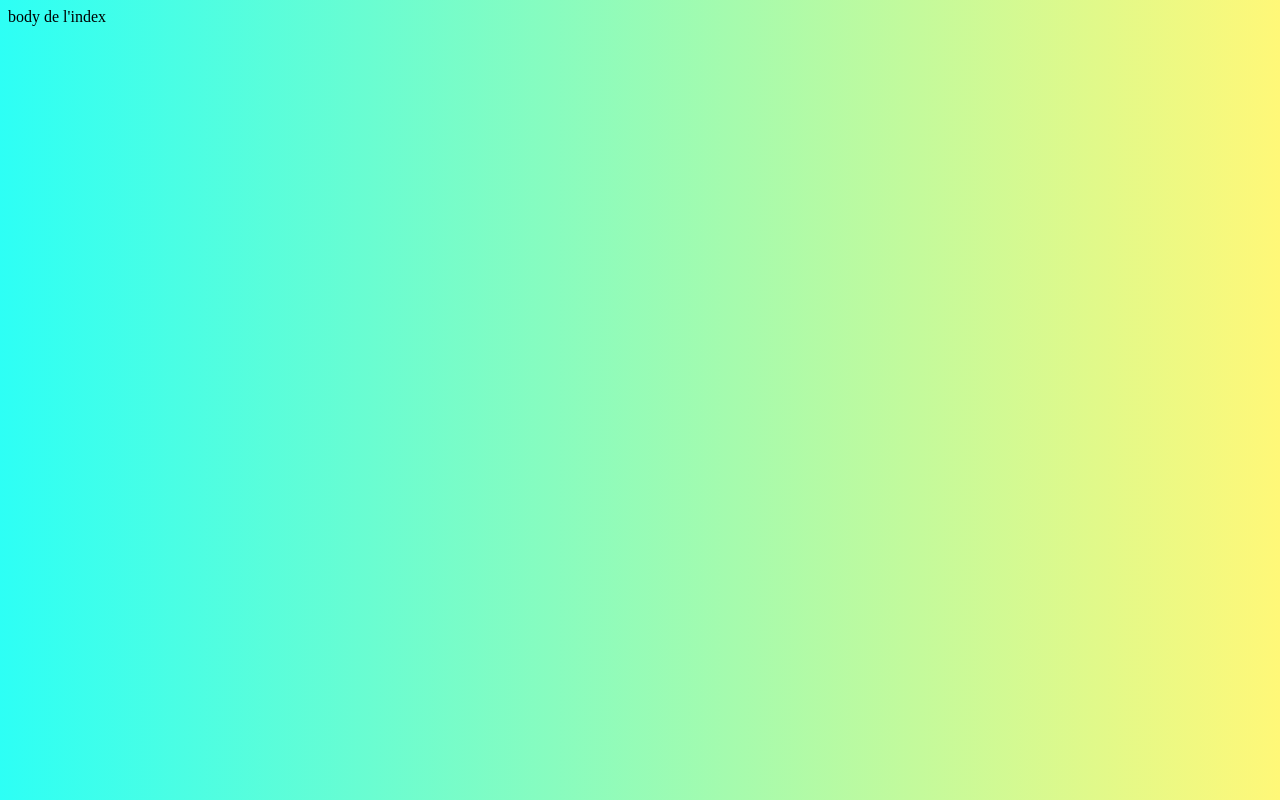
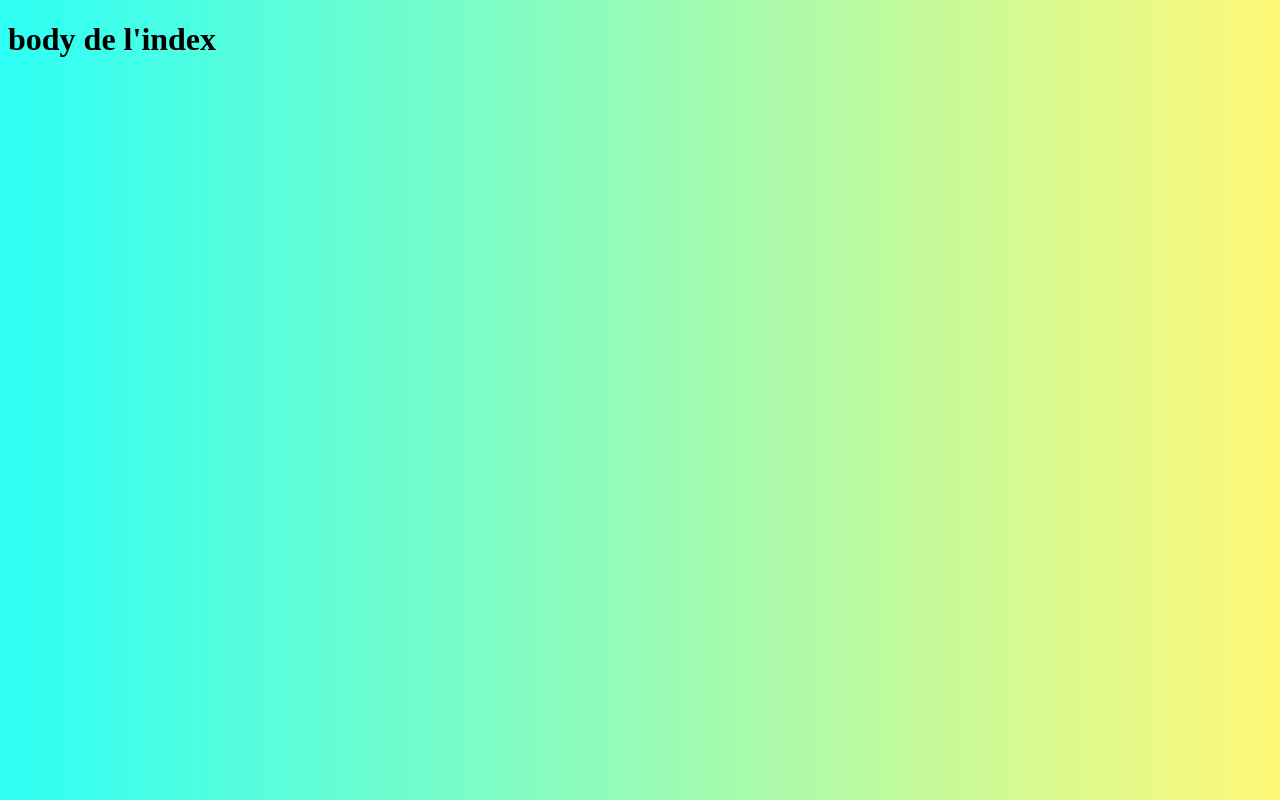
Before and after one commit to lolox7/Gerer-du-code-avec-Git-et-Github, a plain HTML site: page index.html in a window 1280 px wide. Drawn offline with Linux system fonts and the light colour scheme.

Commit message:
changement en titre

```diff
--- a/index.html
+++ b/index.html
@@ -7,6 +7,5 @@
     <title>Accueil</title>
 </head>
 <body>
-    body de l'index
-</body>
+    <h1>body de l'index</h1>
 </html>
```
